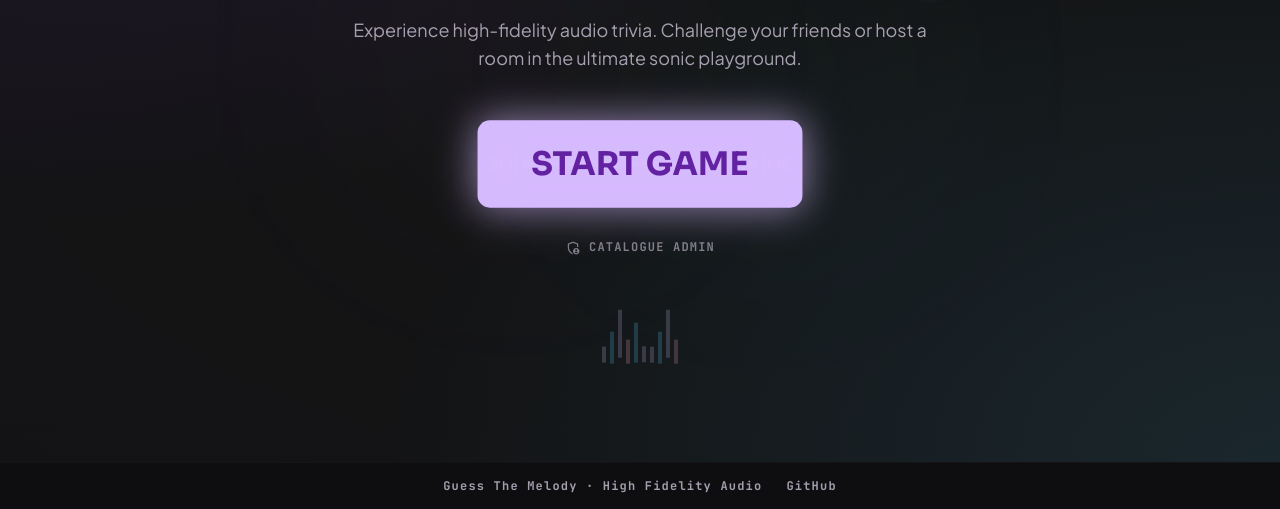
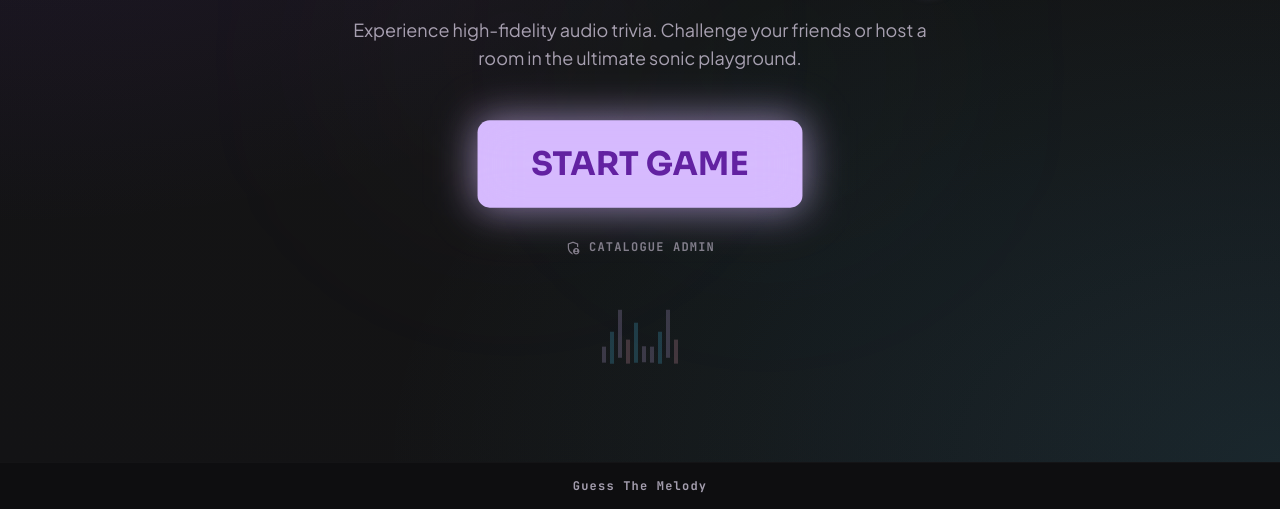
Before and after one commit to ingvarch/guess-the-melody, a website: page public/index.html in a window 1280 px wide. Shown: the part 338-847 px from the top of the page. Drawn offline with nearby package versions, Linux system fonts and the light colour scheme.

Commit message:
chore(web): trim landing footer to brand only

```diff
--- a/public/index.html
+++ b/public/index.html
@@ -184,11 +184,8 @@
 </div>
 </main>
 <!-- Footer -->
-<footer class="w-full py-4 px-margin-mobile bg-surface-container-lowest border-t border-outline-variant/10 flex flex-row flex-wrap gap-y-1 justify-center space-x-gutter items-center text-center z-40">
-<p class="font-label-caps text-label-caps text-on-surface-variant opacity-80">Guess The Melody · High Fidelity Audio</p>
-<div class="flex space-x-6">
-<a class="font-label-caps text-label-caps text-on-surface-variant hover:text-tertiary transition-all opacity-80 hover:opacity-100" href="https://github.com/ingvarch/guess-the-melody" target="_blank" rel="noopener noreferrer">GitHub</a>
-</div>
+<footer class="w-full py-4 px-margin-mobile bg-surface-container-lowest border-t border-outline-variant/10 flex justify-center items-center text-center z-40">
+<p class="font-label-caps text-label-caps text-on-surface-variant opacity-80">Guess The Melody</p>
 </footer>
 <script>
         // Micro-interactions
```
